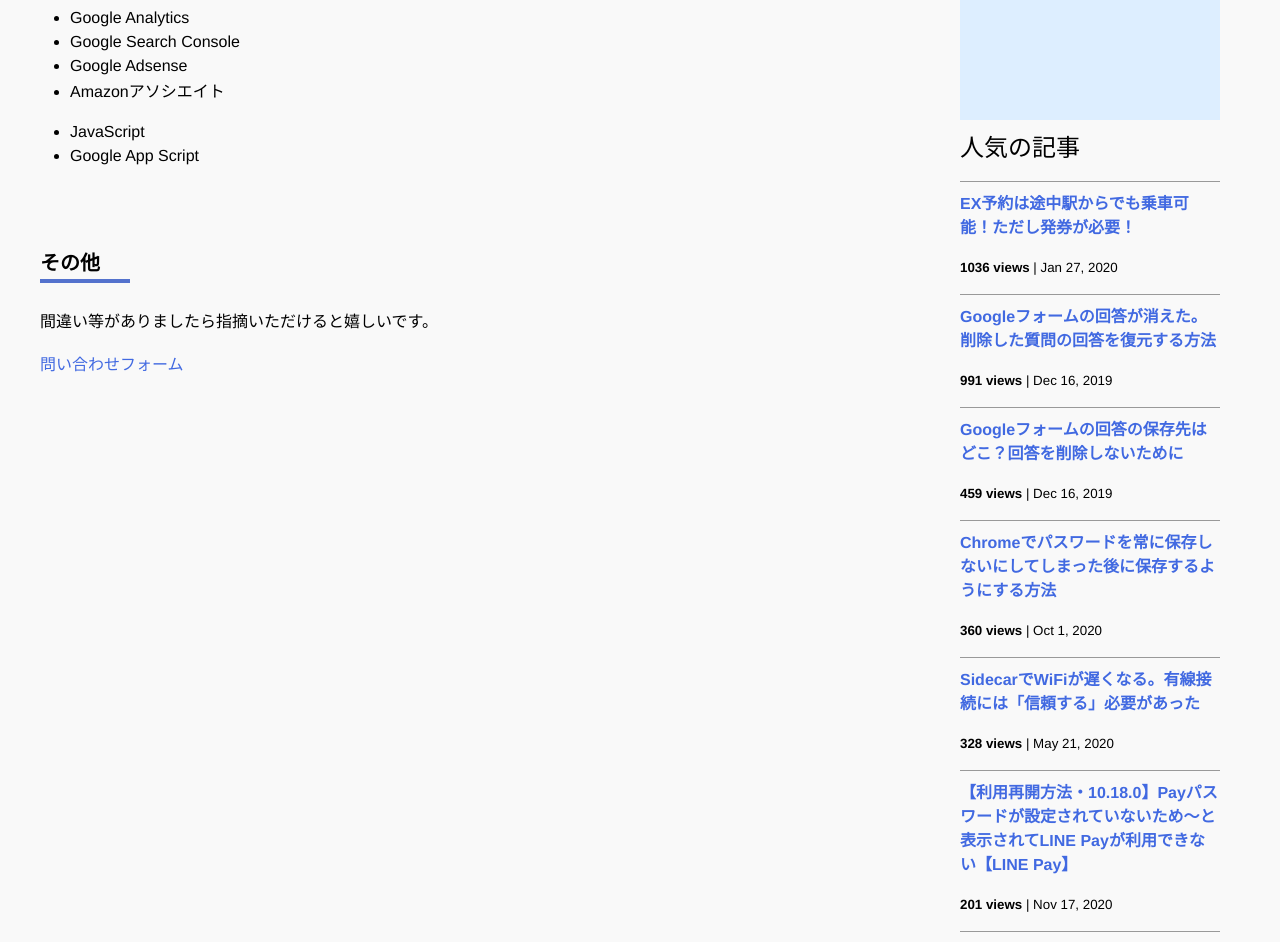
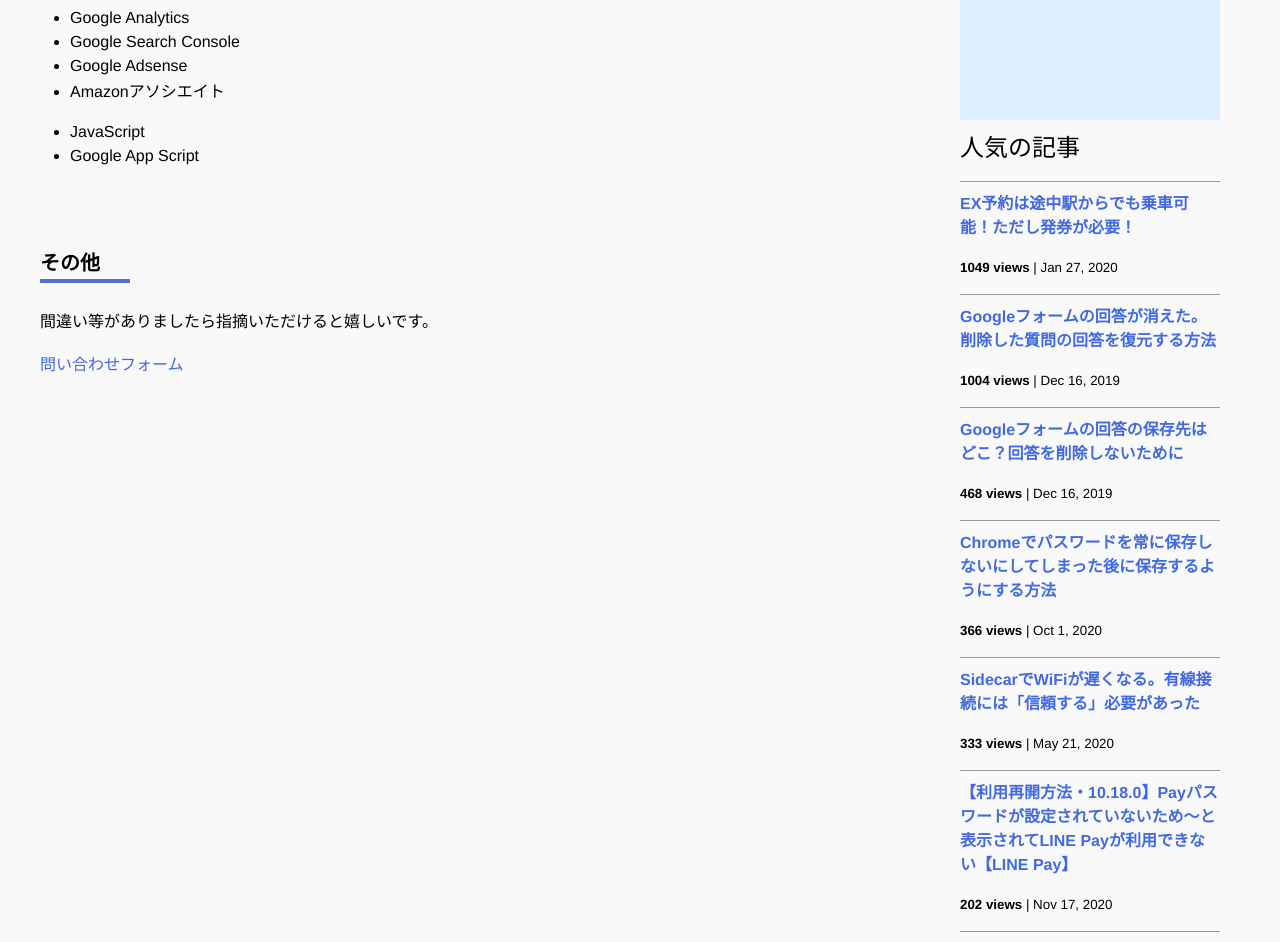
Before and after one commit to iwanaminami/shoyaiwaname, a Jekyll site: the page built from about.markdown, in a window 1280 px wide and 1400 px high, scrolled down 693 px. Shown: the top 942 px of the window. Built offline with Jekyll 4.4.1, drawn with Linux system fonts in a browser that asks for light colours; nearby versions of some CDN libraries; comment, search, counter and statistics services are not loaded; some of the changed text lies outside the part shown.

Commit message:
a new commit message

```diff
--- a/_data/popularposts.yml
+++ b/_data/popularposts.yml
@@ -1,17 +1,17 @@
 side:
-  - view: 1036
+  - view: 1049
     url: /2020/01/27/ex-rideontheway.html
-  - view: 991
+  - view: 1004
     url: /2019/12/16/restore-googleform.html
-  - view: 459
+  - view: 468
     url: /2019/12/16/googleform-answers.html
-  - view: 360
+  - view: 366
     url: /2020/10/01/googlepassword.html
-  - view: 328
+  - view: 333
     url: /2020/05/21/sidecar-via-cable.html
-  - view: 201
+  - view: 202
     url: /2020/11/17/linepay.html
-  - view: 120
+  - view: 122
     url: /2020/01/23/sfcgold.html
-  - view: 116
+  - view: 118
     url: /2021/05/18/image-compression-word.html
```
